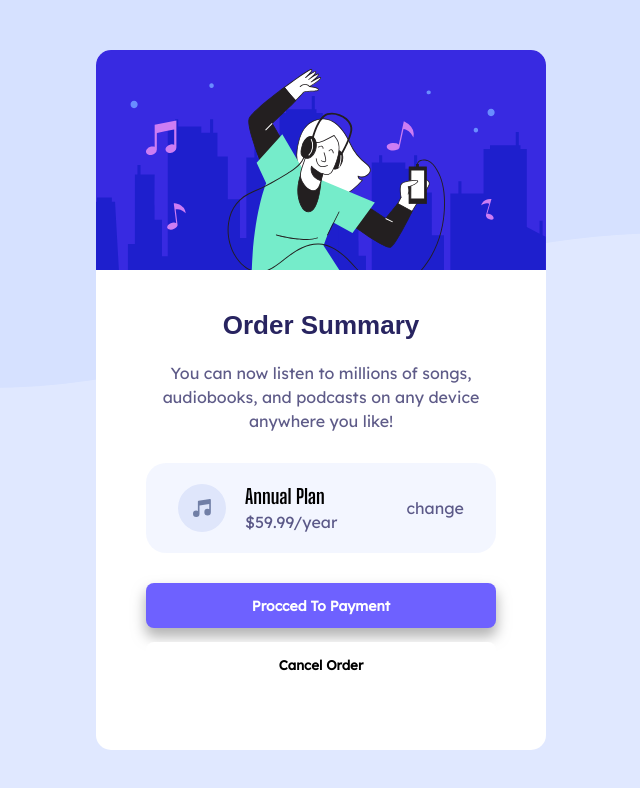
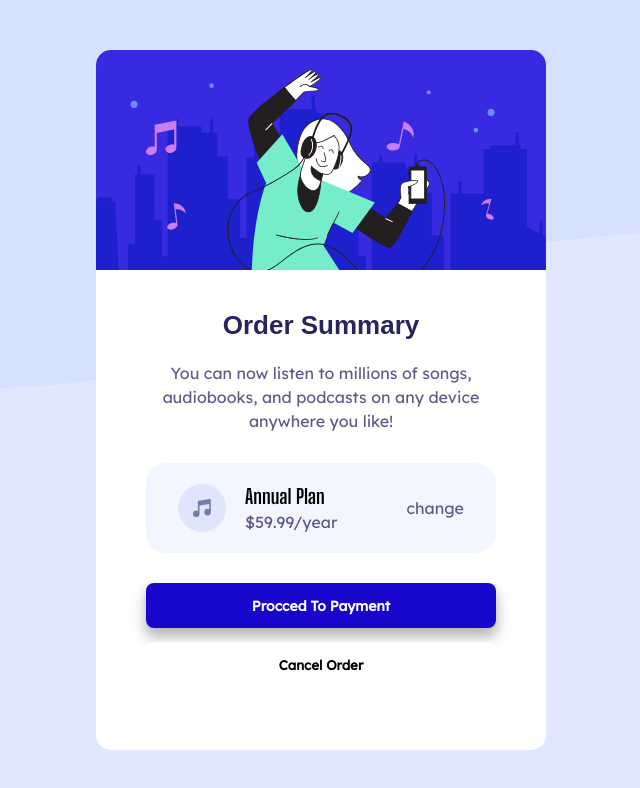
Before and after one commit to BringsCoding/OrderSummaryComponent, a plain HTML site: page index.html in a window 1280 px wide. Shown: the whole page, without its empty margins (319-959 px from the left). Drawn offline with Linux system fonts and the light colour scheme.

Commit message:
change color button

```diff
--- a/style.css
+++ b/style.css
@@ -12,7 +12,7 @@
   --p-tag-color: hsl(244deg 45% 26% / 75%);
   --h1-tag-color: hsl(244deg 45% 26%);
   --payment-text-color: hsl(225, 100%, 94%, 0.4);
-  --button-buy-color: hsl(245deg 100% 69%);
+  --button-buy-color: hsl(245deg 94% 41%);
 }
 
 body {
```
Also changed, not shown: 1 other file.
